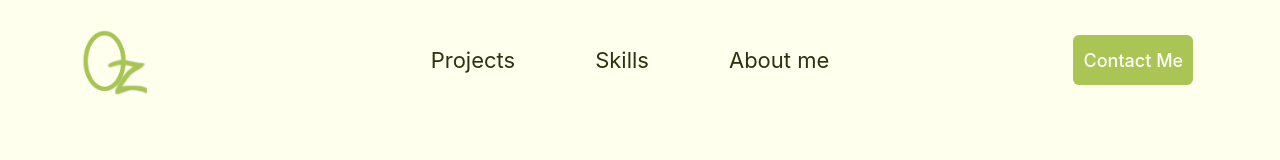
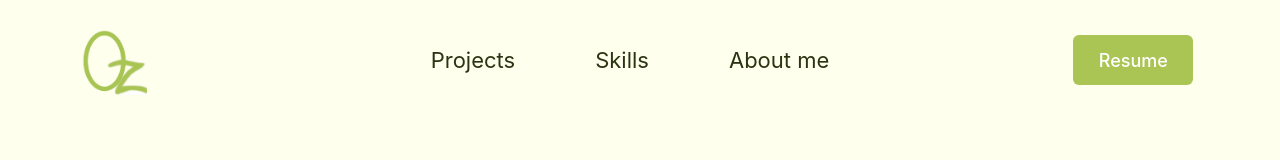
Before and after one commit to Zhabskyi/zhabskyi, a React (Create React App) app: page / in a window 1280 px wide. Shown: the top 160 px of the page. Built offline with nearby package versions, Linux system fonts and the light colour scheme.

Commit message:
Change button in nav to be resume

```diff
--- a/src/components/nav/Nav.jsx
+++ b/src/components/nav/Nav.jsx
@@ -2,7 +2,6 @@ import React from "react";
 
 import classes from "./Nav.module.scss";
 
-import Button from "../button/Button";
 import MenuToggle from "../menuToggle/MenuToggle";
 import NavItems from "./nav-items/NavItems";
 import SideDrawer from "../sideDrawer/SideDrawer";
@@ -22,6 +21,8 @@ class Nav extends React.Component {
     });
   };
 
+  mail = () => {};
+
   render() {
     return (
       <>
@@ -32,11 +33,15 @@ class Nav extends React.Component {
             <NavItems />
           </div>
           <div className={classes.navbar__right}>
-            <Button
-              btnType='success'
-              title='Contact Me'
-              onClick={this.openSignUpModal}
-            />
+            <button className={classes.btn}>
+              <a
+                target='_blank'
+                rel='noopener noreferrer'
+                href='https://resume.creddle.io/resume/9v34tymy7gh'
+              >
+                Resume
+              </a>
+            </button>
           </div>
         </nav>
         <SideDrawer
--- a/src/components/nav/Nav.module.scss
+++ b/src/components/nav/Nav.module.scss
@@ -136,3 +136,27 @@
 		}
 	}
 }
+
+.btn {
+  width: 120px;
+	height: 50px;
+	border-radius: 6px;
+	background-color: #abc555;
+  font-family: 'Acme, sans-serif';
+	border: none;
+	outline: none;
+	cursor: pointer;
+	font: inherit;
+	padding: 10px;
+	margin: 10px;
+  font-weight: 300;
+  &:focus{
+    outline: 0;
+  }
+  & > a {
+    font-size: 18px;
+    font-weight: 500;
+    color: white;
+    text-decoration: none;
+  }
+}
--- a/src/components/projects/styles.js
+++ b/src/components/projects/styles.js
@@ -16,7 +16,8 @@ title: {
   textAlign: 'center'
 },
 row: {
-  justifyContent: 'center'
+  justifyContent: 'center',
+  margin: '0'
 }
 
 
--- a/src/components/skillsSection/SkillsSection.jsx
+++ b/src/components/skillsSection/SkillsSection.jsx
@@ -6,9 +6,7 @@ const SkillsSection = () => {
   const classes = useStyles();
   return <div id="skills" className={classes.container}>
     <h4 className={classes.title}>Skills</h4>
-    <div>
-<img className={classes.svg} src={next} />
-    </div>
+
 
   </div>;
 };
```
Also changed, not shown: src/components/button/Button.jsx (line endings or trailing spaces).
